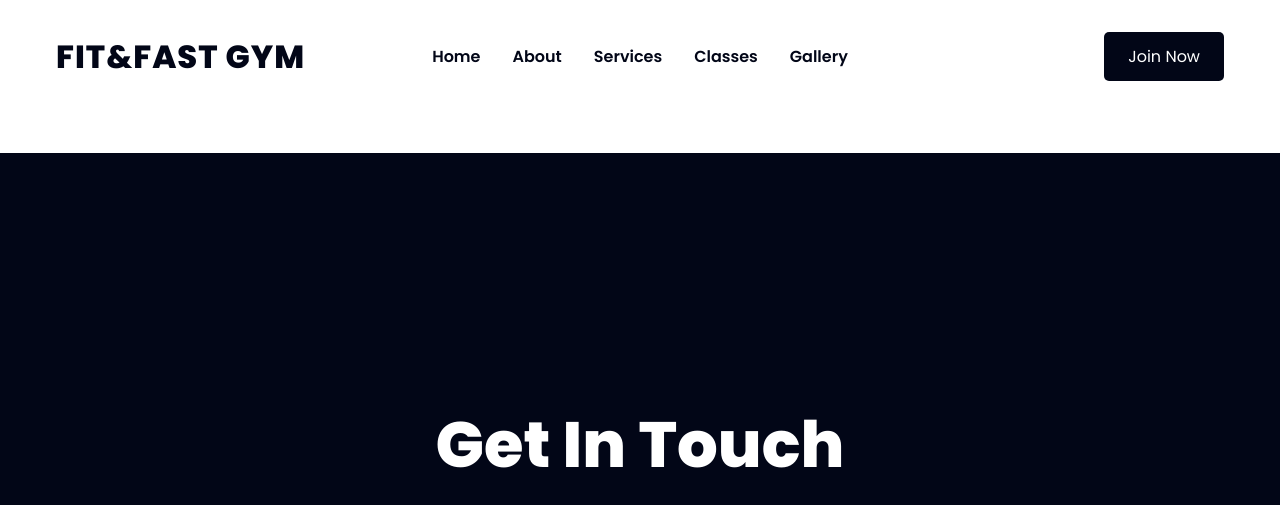
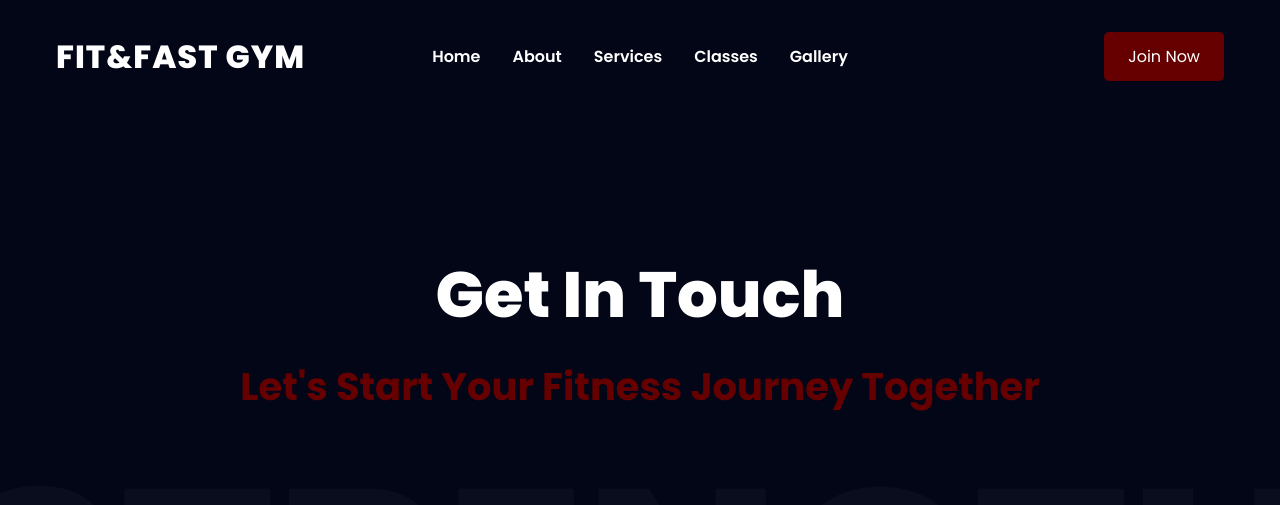
Before and after one commit to ravish2002/fit-fast, a plain HTML site: page contact.html in a window 1280 px wide. Shown: the top 505 px of the page. Drawn offline with nearby package versions, Linux system fonts and the light colour scheme.

Commit message:
Update contact.html

```diff
--- a/contact.html
+++ b/contact.html
@@ -6,13 +6,24 @@
         <title>Contact Us - Fit&Fast</title>
         <link rel="stylesheet" href="styles.css">
         <link href="https://cdn.jsdelivr.net/npm/remixicon@3.5.0/fonts/remixicon.css" rel="stylesheet">
+        <style>
+          /* Only adding styles to adjust the spacing */
+          .contact__hero {
+              padding-top: 0px !important; /* Reduced from default */
+              margin-top: -50px !important;
+          }
+
+          .contact__container {
+              margin-top: 0 !important;
+          }
+      </style>
     </head>
-    <body>
+    <body  style="background-color: var(--text-dark);">
         <nav>
             <div class="nav__header">
 
                     <div class="nav__logo">
-                        <a href="#" class="logo-text">FIT&FAST GYM</a>
+                        <a style="color: white;" href="#" class="logo-text">FIT&FAST GYM</a>
                       </div>
 
                 <div id="menu-btn" class="nav__menu__btn">
@@ -20,15 +31,15 @@
                 </div>
             </div>
               <ul id="nav-links" class="nav__links">
-                <li><a href="index.html">Home</a></li>
-                <li><a href="index.html#about">About</a></li>
-                <li><a href="index.html#service">Services</a></li>
-                <li><a href="index.html#class">Classes</a></li>
-                <li><a href="index.html#gallery">Gallery</a></li>
-                <li><a href="contact.html">Contact</a></li>
+                <li><a style="color: white;" href="index.html">Home</a></li>
+                <li><a style="color: white;" href="index.html#about">About</a></li>
+                <li><a style="color: white;" href="index.html#service">Services</a></li>
+                <li><a style="color: white;" href="index.html#class">Classes</a></li>
+                <li><a style="color: white;" href="index.html#gallery">Gallery</a></li>
+                <li><a style="color: white;" href="contact.html">Contact</a></li>
             </ul>
             <div class="nav__btns">
-                <a href="contact.html" class="btn">Join Now</a>
+                <a style="background-color:#660000;" href="contact.html" class="btn">Join Now</a>
             </div>
         </nav>
 
```
